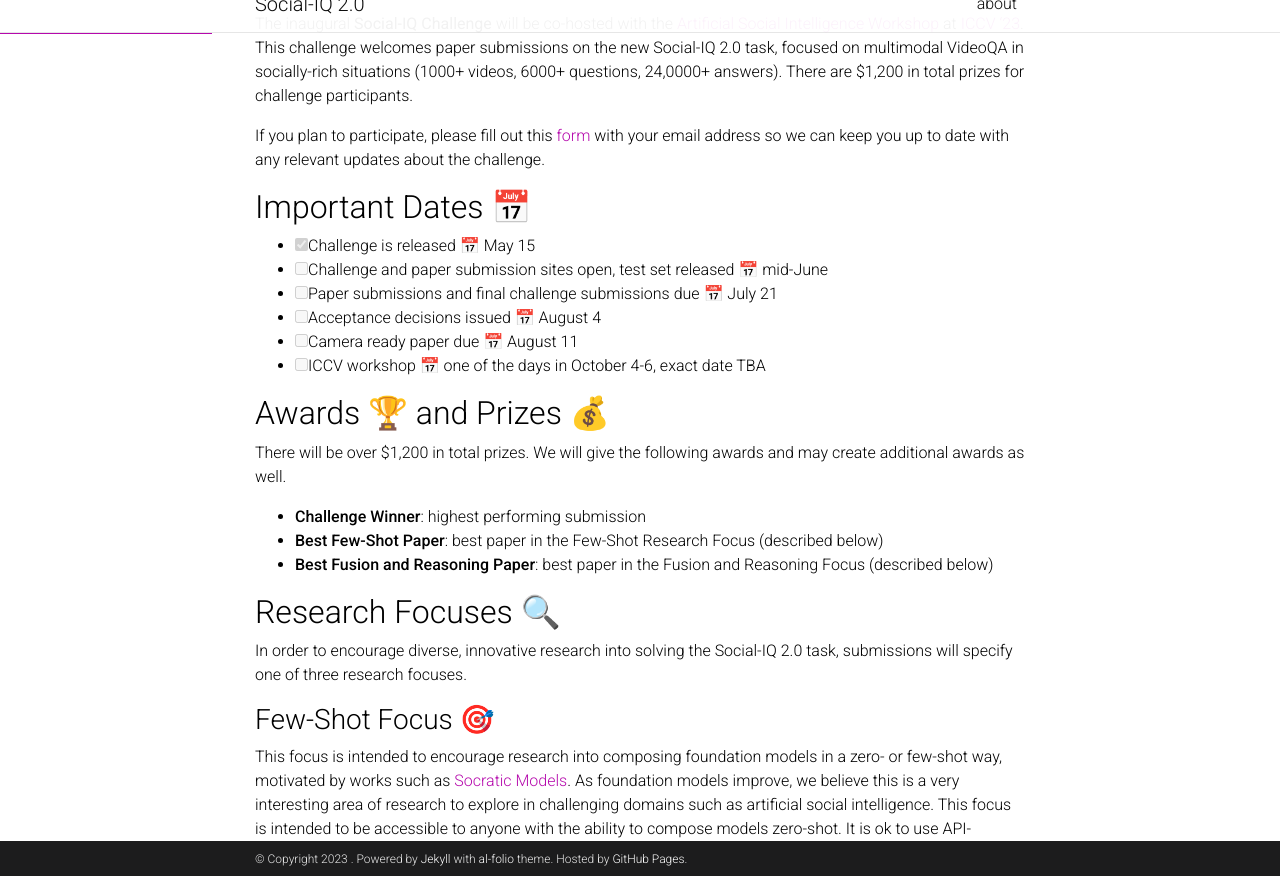
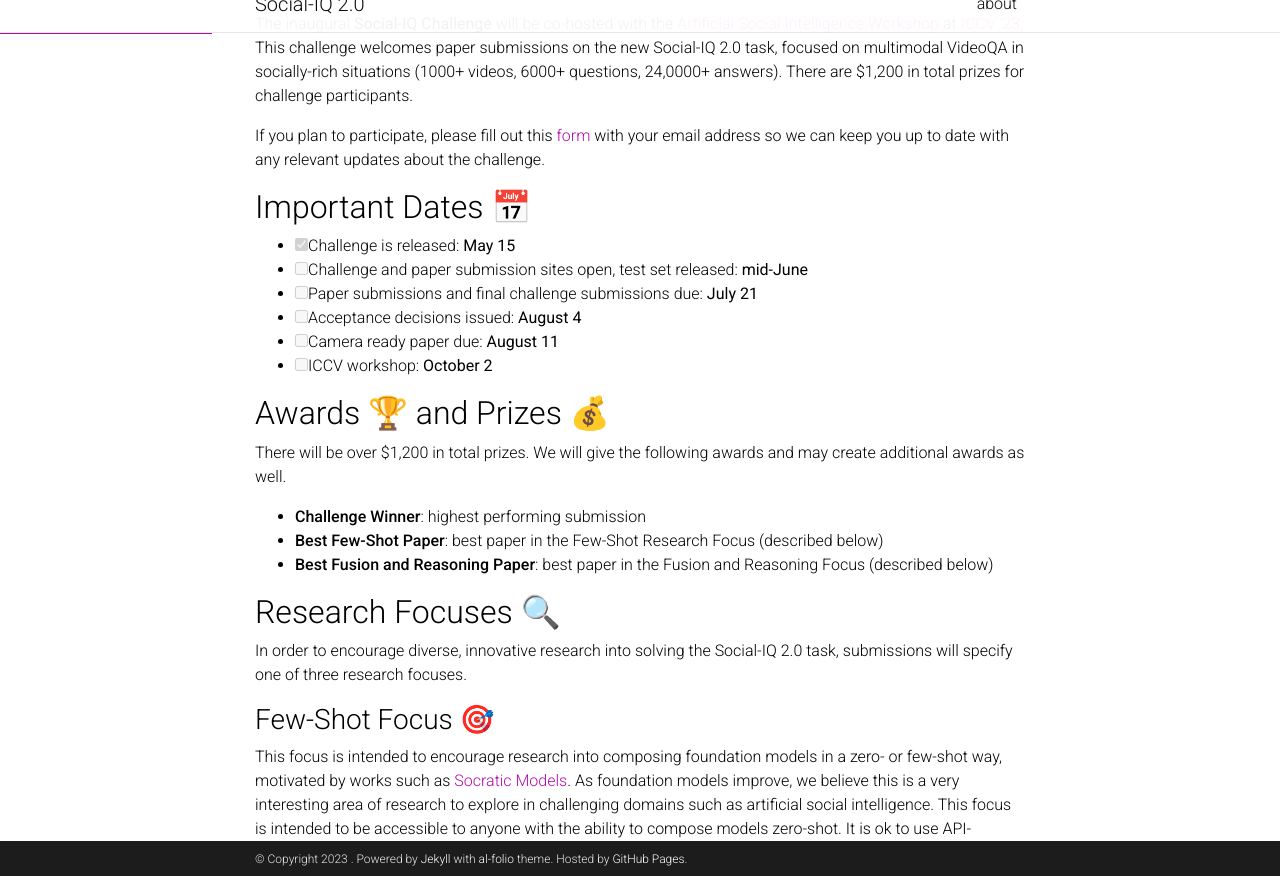
Before and after one commit to CMU-MultiComp-Lab/social-iq-2.0, a Jekyll site: the page built from _pages/challenge.md, in a window 1280 px wide and 900 px high, scrolled down 594 px, cut to the strip 24-900 px from the top of the window. Built offline with Jekyll 4.4.1, drawn with Linux system fonts in a browser that asks for light colours; comment, search, counter and statistics services are not loaded; a style sheet for code colours, icons or effects is not loaded.

Commit message:
remove calendars and add centering

```diff
--- a/_pages/challenge.md
+++ b/_pages/challenge.md
@@ -17,12 +17,12 @@ The inaugural <b>Social-IQ Challenge</b> will be co-hosted with the [Artificial
 If you plan to participate, please fill out this [form](https://forms.gle/ZVTAvNunBQUa9ncJ6) with your email address so we can keep you up to date with any relevant updates about the challenge.
 
 ## Important Dates 📅
-- [x] Challenge is released 📅  May 15
-- [ ] Challenge and paper submission sites open, test set released 📅  mid-June
-- [ ] Paper submissions and final challenge submissions due 📅 July 21
-- [ ] Acceptance decisions issued 📅 August 4
-- [ ] Camera ready paper due 📅 August 11
-- [ ] ICCV workshop 📅 one of the days in October 4-6, exact date TBA
+- [x] Challenge is released: <b>May 15</b>
+- [ ] Challenge and paper submission sites open, test set released: <b> mid-June</b>
+- [ ] Paper submissions and final challenge submissions due: <b>July 21</b>
+- [ ] Acceptance decisions issued: <b>August 4</b>
+- [ ] Camera ready paper due: <b>August 11</b>
+- [ ] ICCV workshop: <b>October 2</b>
 
 ## Awards 🏆 and Prizes 💰
 There will be over $1,200 in total prizes. We will give the following awards and may create additional awards as well.
@@ -113,33 +113,33 @@ The [Social-IQ 2.0 Challenge](https://cmu-multicomp-lab.github.io/social-iq-2.0/
   <tr>
      <td>
         <img style="width: 150px" src="/social-iq-2.0/assets/img/alexwilf.jpg"/>
-         <br/><a href="https://abwilf.github.io">Alex Wilf</a>
+         <br/><a href="https://abwilf.github.io" style="text-align:center;">Alex Wilf</a>
      </td>
      <td>
         <img style="width: 150px" src="/social-iq-2.0/assets/img/leena.jpg"/>
-         <br/><a href="https://l-mathur.github.io">Leena Mathur</a>
+         <br/><a href="https://l-mathur.github.io" style="text-align:center;">Leena Mathur</a>
      </td>
      <td>
         <img style="width: 150px" src="/social-iq-2.0/assets/img/youssouf.jpg"/>
-         <br/><a href="https://gkebe.github.io">Youssouf Kebe</a>
+         <br/><a href="https://gkebe.github.io" style="text-align:center;">Youssouf Kebe</a>
      </td>
     <td>
         <img style="width: 150px" src="/social-iq-2.0/assets/img/paul.jpeg"/>
-         <br/><a href="https://www.cs.cmu.edu/~pliang/">Paul Liang</a>
+         <br/><a href="https://www.cs.cmu.edu/~pliang/" style="text-align:center;">Paul Liang</a>
      </td>
 
   </tr>
      <td>
         <img style="width: 150px" src="/social-iq-2.0/assets/img/sheryl.jpg"/>
-         <br/><a href="https://www.linkedin.com/in/sheryl-m-a26809188/">Sheryl Mathew</a>
+         <br/><a href="https://www.linkedin.com/in/sheryl-m-a26809188/" style="text-align:center;">Sheryl Mathew</a>
      </td>
      <td>
         <img style="width: 150px" src="/social-iq-2.0/assets/img/claire.jpeg"/>
-         <br/><a href="https://www.linkedin.com/in/claire-ko-053706190/">Claire Ko</a>
+         <br/><a href="https://www.linkedin.com/in/claire-ko-053706190/" style="text-align:center;">Claire Ko</a>
      </td>
       <td>
         <img style="width: 150px" src="/social-iq-2.0/assets/img/lp.jpg"/>
-         <br/><a href="https://www.cs.cmu.edu/~morency/">Louis-Philippe Morency</a>
+         <br/><a href="https://www.cs.cmu.edu/~morency/" style="text-align:center;">Louis-Philippe Morency</a>
      </td>
 </table>
 
```
